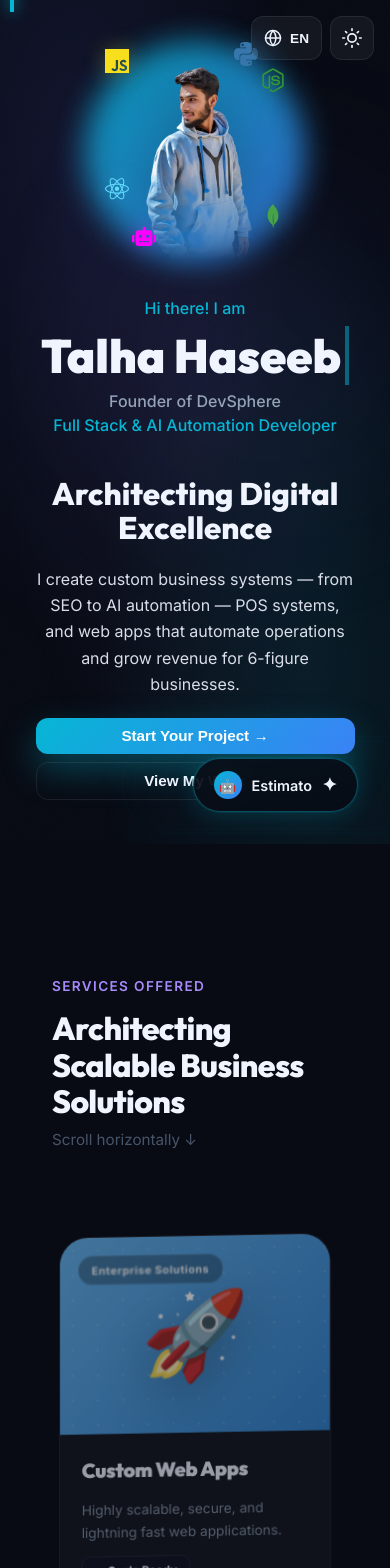
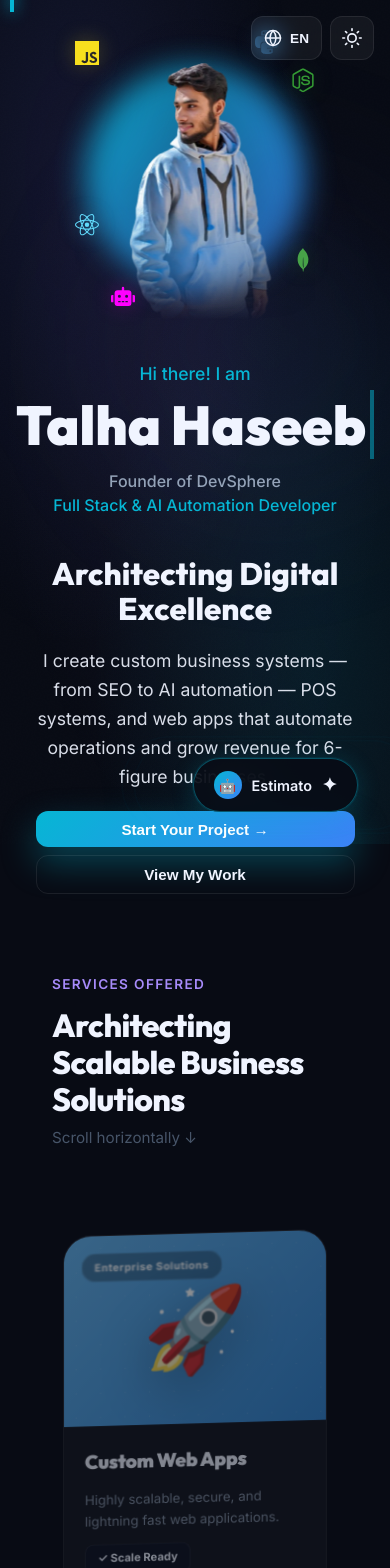
Before and after one commit to Talha1952/Portfolio, a Next.js app: page / in a window 390 px wide. Shown: the top 1568 px of the page. Built offline with nearby package versions, Linux system fonts and the light colour scheme.

Commit message:
Enlarge mobile typography, reduce gaps, and re-enable tilt animations on real devices

```diff
--- a/src/app/globals.css
+++ b/src/app/globals.css
@@ -169,21 +169,24 @@ body>* {
 
   /* Allow GSAP to manage heights for pinning */
   #business-solutions {
-    padding: 2rem 1.25rem !important;
+    padding: 1rem 1.25rem 2rem !important;
   }
 
   #hero {
     height: auto !important;
-    min-height: 100svh !important;
+    min-height: 95svh !important;
   }
 
   #hero h1 {
-    font-size: clamp(2rem, 12vw, 3rem) !important;
+    font-size: clamp(2.5rem, 14vw, 4rem) !important;
     white-space: normal !important;
-    line-height: 1.1 !important;
+    line-height: 1.05 !important;
     width: 100% !important;
-    max-width: 100vw !important;
-    overflow-wrap: break-word !important;
+    margin-bottom: 1rem !important;
+  }
+
+  #hero p {
+    font-size: 1.1rem !important;
   }
 
   /* Fix huge gaps from pinning triggers */
--- a/src/components/BusinessSolutions.tsx
+++ b/src/components/BusinessSolutions.tsx
@@ -187,7 +187,7 @@ export default function BusinessSolutions() {
 
     return (
         <section id="business-solutions" ref={sectionRef} className="horizontal-scroll-container" style={{ background: "var(--bg-midnight)", position: "relative", zIndex: 50 }}>
-            <div style={{ padding: isMobile ? "4rem 2rem 1.5rem" : "3rem 2rem 1.5rem", maxWidth: "1280px", margin: "0 auto" }} ref={titleRef}>
+            <div style={{ padding: isMobile ? "2rem 2rem 1rem" : "3rem 2rem 1.5rem", maxWidth: "1280px", margin: "0 auto" }} ref={titleRef}>
                 <motion.p
                     variants={fadeUp}
                     initial="hidden"
@@ -247,7 +247,7 @@ function SolutionCard({ sol, index, t, isMobile, total }: { sol: typeof solution
 
     const { scrollYProgress } = useScroll({
         target: cardRef,
-        offset: ["start end", "start start"]
+        offset: isMobile ? ["start 90%", "start 10%"] : ["start end", "start start"]
     });
 
     // Desktop Tilt Effect
--- a/src/components/Hero.tsx
+++ b/src/components/Hero.tsx
@@ -150,8 +150,8 @@ export default function Hero() {
                     flexDirection: isMobile ? "column" : "row",
                     alignItems: "center",
                     justifyContent: "center",
-                    paddingTop: isMobile ? "2rem" : "0",
-                    paddingBottom: isMobile ? "4rem" : "0",
+                    paddingTop: isMobile ? "1rem" : "0",
+                    paddingBottom: isMobile ? "1rem" : "0",
                     willChange: "transform, opacity",
                     transformStyle: "preserve-3d",
                     backfaceVisibility: "hidden",
@@ -175,7 +175,7 @@ export default function Hero() {
                         pointerEvents: "none"
                     }}
                 >
-                    <div ref={initialRef} style={{ position: "relative", width: isMobile ? "180px" : "350px", height: isMobile ? "240px" : "450px", margin: "0 auto 1.5rem" }}>
+                    <div ref={initialRef} style={{ position: "relative", width: isMobile ? "240px" : "350px", height: isMobile ? "320px" : "450px", margin: "0 auto 1.5rem" }}>
                         {/* Background Colorful Glow - Softened to avoid 'box' look */}
                         <div style={{
                             position: "absolute",
--- a/src/components/Projects.tsx
+++ b/src/components/Projects.tsx
@@ -112,7 +112,7 @@ export default function Projects() {
                 paddingBottom: "2rem"
             }}
         >
-            <div style={{ padding: isMobile ? "6rem 2rem 2rem" : "5rem 2rem 2rem", maxWidth: "1280px", margin: "0 auto" }} ref={titleRef}>
+            <div style={{ padding: isMobile ? "2rem 2rem 1rem" : "5rem 2rem 2rem", maxWidth: "1280px", margin: "0 auto" }} ref={titleRef}>
                 <motion.p
                     variants={fadeUp}
                     initial="hidden"
@@ -219,7 +219,7 @@ function ProjectCard({ project, index, isMobile, total, t }: { project: typeof p
     const cardRef = useRef<HTMLDivElement>(null);
     const { scrollYProgress } = useScroll({
         target: cardRef,
-        offset: ["start end", "start start"]
+        offset: isMobile ? ["start 90%", "start 10%"] : ["start end", "start start"]
     });
 
     // Desktop Tilt Effect
```
